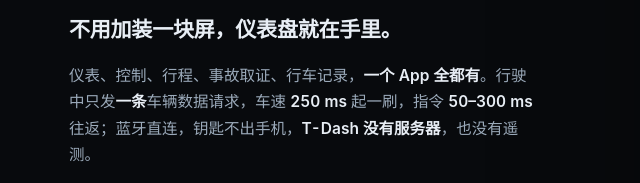
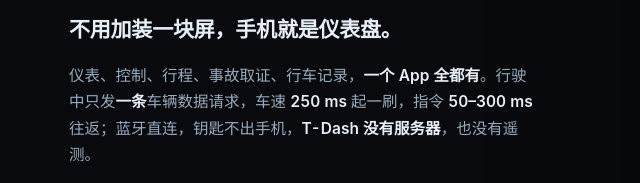
Before and after one commit to yaoxinxia/T-Dash, a plain HTML site: page promo/index.html in a window 1280 px wide. Shown: the part 416-599 px from the top of the page, 9-649 px from the left. Drawn offline with Linux system fonts and the light colour scheme.

Commit message:
Reword hero sub-line: 手机就是仪表盘

```diff
--- a/promo/index.html
+++ b/promo/index.html
@@ -940,7 +940,7 @@ footer{border-top:1px solid var(--hairline-soft);padding:34px 0 46px}
       <div class="hero-copy">
         <span class="eyebrow">非官方 · 不收费 · 纯蓝牙直连</span>
         <h1>开源免费的<br><span class="grad">Tesla 仪表盘 App</span></h1>
-        <p class="slogan">不用加装一块屏，仪表盘就在手里。</p>
+        <p class="slogan">不用加装一块屏，手机就是仪表盘。</p>
         <p class="lead">仪表、控制、行程、事故取证、行车记录，<b>一个 App 全都有</b>。行驶中只发<b>一条</b>车辆数据请求，车速 <b>250 ms</b> 起一刷，指令 <b>50–300 ms</b> 往返；蓝牙直连，钥匙不出手机，<b>T-Dash 没有服务器</b>，也没有遥测。</p>
         <div class="chips">
           <span class="chip"><i></i>九块屏 · 一个 App</span>
```
